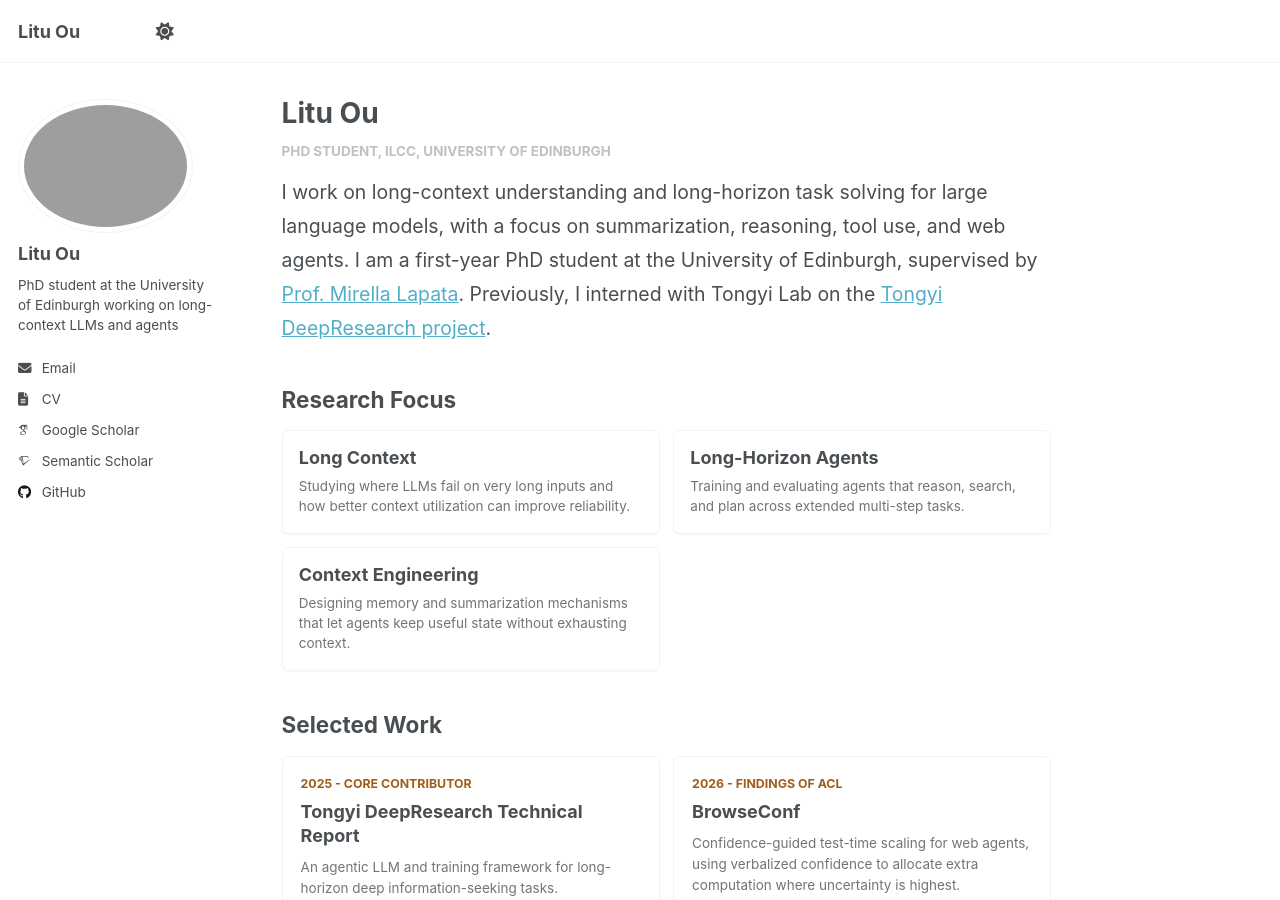
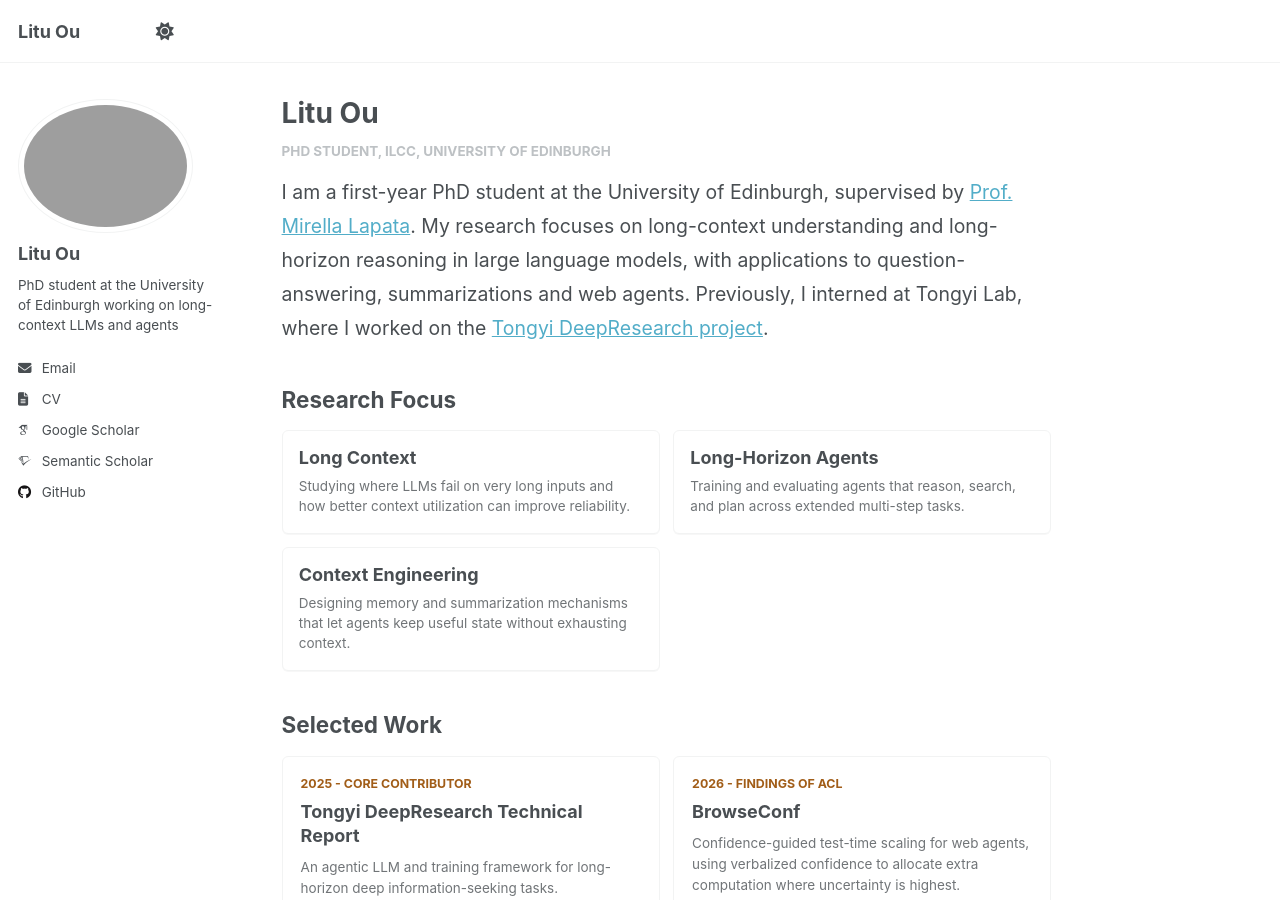
Before and after one commit to Leonard907/Leonard907.github.io, a Jekyll site: the page built from _pages/about.md, in a window 1280 px wide and 900 px high. Built offline with Jekyll 4.4.1, drawn with Linux system fonts in a browser that asks for light colours; some web fonts are replaced; a script that is not in the unit is left out.

Commit message:
2026.05.25

```diff
--- a/_pages/about.md
+++ b/_pages/about.md
@@ -11,7 +11,7 @@
   <p class="home-profile__eyebrow">PhD Student, ILCC, University of Edinburgh</p>
 
   <p class="home-profile__lede">
-    I work on long-context understanding and long-horizon task solving for large language models, with a focus on summarization, reasoning, tool use, and web agents. I am a first-year PhD student at the University of Edinburgh, supervised by <a href="https://homepages.inf.ed.ac.uk/mlap/">Prof. Mirella Lapata</a>. Previously, I interned with Tongyi Lab on the <a href="https://github.com/Alibaba-NLP/DeepResearch">Tongyi DeepResearch project</a>.
+    I am a first-year PhD student at the University of Edinburgh, supervised by <a href="https://homepages.inf.ed.ac.uk/mlap/">Prof. Mirella Lapata</a>. My research focuses on long-context understanding and long-horizon reasoning in large language models, with applications to question-answering, summarizations and web agents. Previously, I interned at Tongyi Lab, where I worked on the <a href="https://github.com/Alibaba-NLP/DeepResearch">Tongyi DeepResearch project</a>.
   </p>
 
   <section class="home-section" aria-labelledby="research-focus">
```
